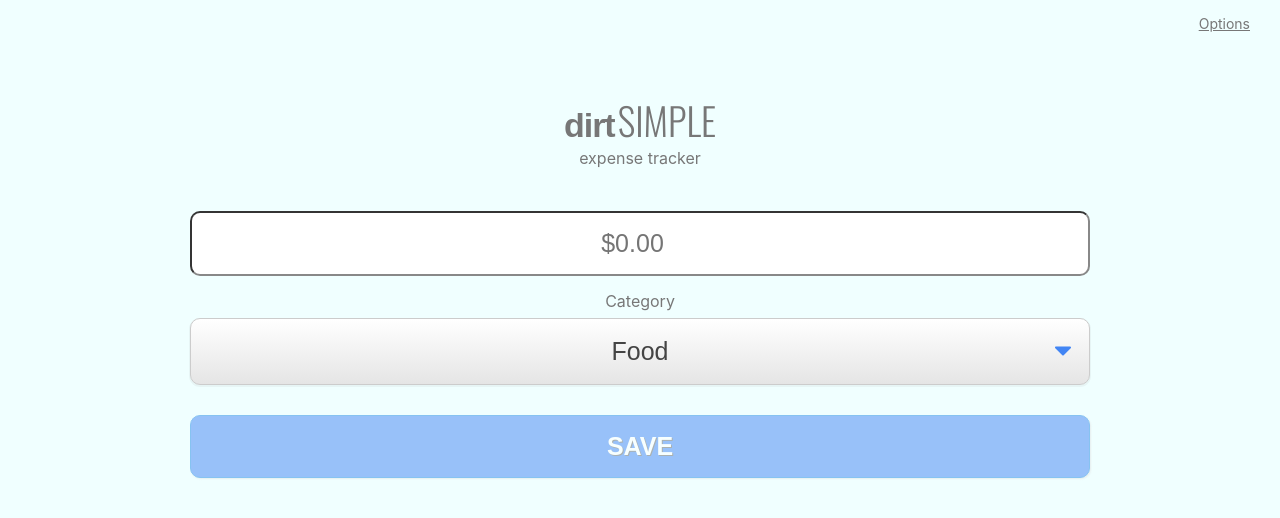
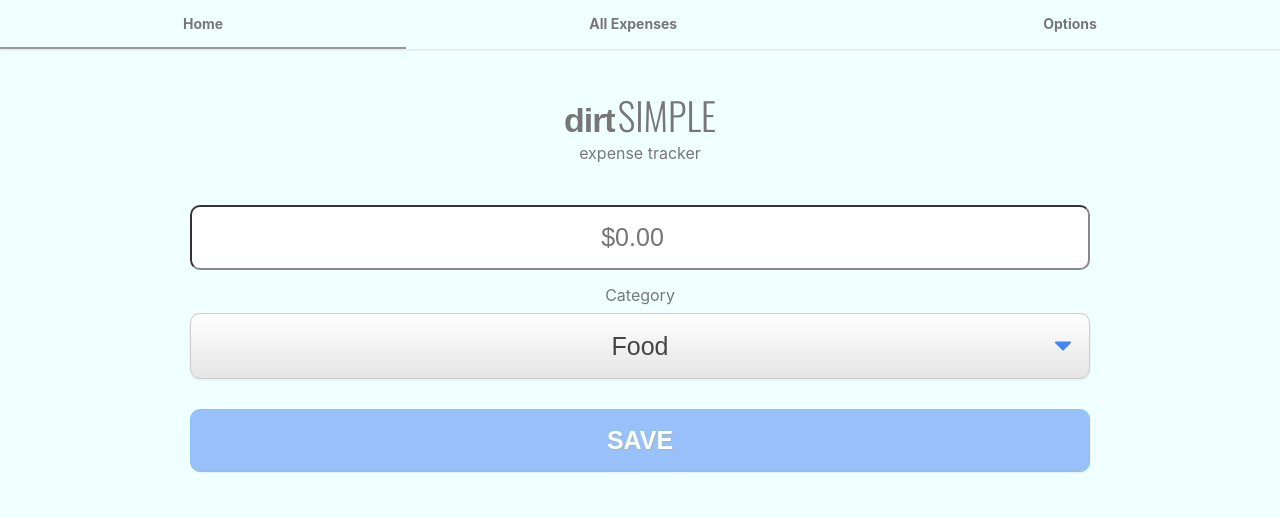
Before and after one commit to sahelgeson/dirtsimple-expensetracker, a React (Create React App) app: page / in a window 1280 px wide. Shown: the top 518 px of the page. Built offline with nearby package versions, Linux system fonts and the light colour scheme; a web font is replaced by a local one.

Commit message:
Implements top nav, various other bugfixes/tweaks

```diff
--- a/src/App.js
+++ b/src/App.js
@@ -1,10 +1,10 @@
-import React, { Component, Fragment} from "react";
+import React, { Component } from "react";
 import './css/App.scss';
 import Home from "./Home.jsx";
 import History from "./History/History.jsx";
 import ScrollToTop from "./helpers/ScrollToTop.jsx";
 import Options from "./Options/Options.jsx";
-import { Route, Link } from "react-router-dom";
+import { Route, NavLink } from "react-router-dom";
 import DefaultCategories from "./DefaultCategories.js";
 
 class App extends Component{
@@ -62,42 +62,68 @@ class App extends Component{
 
     return (
       <div>
-        <Link to="/options"
-          className="text-right block gray-777 font-14 phl mtm"
+        <nav className="main-nav mbm">
+          <ul className="flex">
+            <li className="flex__1 main-nav__item">
+              <NavLink exact to="/"
+                className="main-nav__link pvm"
+                data-qa="app-home-link"
+              >
+                Home
+              </NavLink>
+            </li>
+            <li className="flex__1 main-nav__item">
+              <NavLink exact to="/history"
+                className="main-nav__link pvm"
+                data-qa="app-home-link"
+              >
+                All Expenses
+              </NavLink>
+            </li>
+            <li className="flex__1 main-nav__item">
+              <NavLink exact to="/options"
+                className="main-nav__link pvm"
                 data-qa="app-options-link"
               >
                 Options
-        </Link>
-        <Route
-          exact path="/options"
-          render={(props) =>
-            <Options {...props}
-              allExpenses={allExpenses}
-              categories={categories}
-              handleHoistedExpensesChange={this.handleHoistedExpensesChange}
-              handleHoistedCategoriesChange={this.handleHoistedCategoriesChange}
-            />}
-        />
+              </NavLink>
+            </li>
+          </ul>
+        </nav>
         <Route
           exact path="/"
           render={(props) =>
+            <div className="history-page">
               <Home {...props}
                 allExpenses={allExpenses}
                 categories={categories}
                 handleHoistedExpensesChange={this.handleHoistedExpensesChange}
-            />}
+              />
+            </div>}
         />
         <Route
           exact path="/history"
           render={(props) =>
-            <Fragment>
+            <div className="history">
               <ScrollToTop />
               <History {...props}
                 allExpenses={allExpenses}
                 categories={categories}
                 handleHoistedExpensesChange={this.handleHoistedExpensesChange}
               />
-            </Fragment>}
+            </div>}
+        />
+        <Route
+          exact path="/options"
+          render={(props) =>
+            <div className="options-page">
+              <Options {...props}
+                allExpenses={allExpenses}
+                categories={categories}
+                handleHoistedExpensesChange={this.handleHoistedExpensesChange}
+                handleHoistedCategoriesChange={this.handleHoistedCategoriesChange}
+              />
+            </div>}
         />
       </div>
     );
--- a/src/History/History.jsx
+++ b/src/History/History.jsx
@@ -44,9 +44,6 @@ class History extends Component{
 
     return(
       <div className="container margin-0-auto phs">
-        <div className="text-center gray-777 mtm mbs">
-          All Expenses
-        </div>
         {(!allExpenses.length)
           ? <div className="text-center">No expenses entered yet</div>
           : <div className="ftable font-16">
--- a/src/Home.jsx
+++ b/src/Home.jsx
@@ -45,7 +45,7 @@ class Home extends Component{
     return (
       <div className="container margin-0-auto phl">
         <h1
-          className="font-24 text-center gray-777 mtl ptl"
+          className="font-24 text-center gray-777 mtl pts"
         >
           <span className="logo-dirt">dirt</span>
           <span className="logo-simple">simple</span>
--- a/src/Options/Options.jsx
+++ b/src/Options/Options.jsx
@@ -20,12 +20,9 @@ class Options extends Component{
   render(){
     return(
       <div className="container margin-0-auto phl">
-        <h1 className="text-center gray-777 mtm mbs">
-          Options
-        </h1>
 
         {/* TODO: make this toggle the edit categories options below */}
-        <h2 className="mtm mbs">
+        <h2 className="mtl">
             Edit Categories:
         </h2>
         <OptionsAddCategory
--- a/src/Options/OptionsRenameCategory.jsx
+++ b/src/Options/OptionsRenameCategory.jsx
@@ -54,7 +54,7 @@ class OptionsRenameCategory extends Component{
   }
 
   handleRenameCategoryNewChange(event) {
-    this.setState({renamedCategoryNew: event.target.value,});
+    this.setState({renamedCategoryNew: event.target.value});
   }
 
   handleRenameSubmit(event, dupeOkayedFlag = false) {
@@ -183,7 +183,7 @@ class OptionsRenameCategory extends Component{
               contentLabel="Duplication Modal"
             >
               <div>Warning: the new category name already exists. Any expenses with the original category name
-                "{this.state.deletedCategory}" will have their category renamed to "{this.state.renamedCategory}"
+                "{this.state.renamedCategoryOriginal}" will have their category renamed to "{this.state.renamedCategoryNew}"
                 and combined with that category. This can't be undone.</div>
               <div className="pvl">
                 <button
--- a/src/css/App.scss
+++ b/src/css/App.scss
@@ -1,6 +1,7 @@
 @import '_reset.scss';
 @import '_visibility.scss';
 @import '_layout.scss';
+@import '_flexbox.scss';
 @import '_buttons.scss';
 @import '_forms.scss';
 @import '_type.scss';
@@ -8,6 +9,12 @@
 @import '_dividers.scss';
 @import '_links.scss';
 @import '_spacing.scss';
+@import '_main-nav.scss';
+
+
+// TODO ^ review above, should be in alphabetical order unless there's
+// some specificity requirements that require imports to be in a certain order
+// (and that should NOT be the case)
 
 body {
   background: #f0ffff;
--- a/src/css/_colors.scss
+++ b/src/css/_colors.scss
@@ -4,5 +4,5 @@
 .gray-border {
   border-color: #888;
 }
-
+.white { color: white; }
 .bg-white { background: white; }
--- /dev/null
+++ b/src/css/_flexbox.scss
@@ -0,0 +1,8 @@
+/* Flexbox classes */
+
+.flex {
+    display: flex;
+}
+.flex__1 {
+  flex: 1 1 auto;
+}
--- /dev/null
+++ b/src/css/_main-nav.scss
@@ -0,0 +1,18 @@
+/* Flexbox classes */
+
+.main-nav {
+  box-shadow: 1px 1px 2px #dddddd;
+  .main-nav__item {
+    text-align: center;
+  }
+  .main-nav__link {
+    display: block;
+    font-size: 14px;
+    color: #777;
+    font-weight: bold;
+    text-decoration: none;
+    &.active {
+      border-bottom: 2px solid #999;
+    }
+  }
+}
--- a/src/css/_reset.scss
+++ b/src/css/_reset.scss
@@ -10,6 +10,16 @@ html {
 h1, h2, h3 {
   font-size: inherit;
   font-weight: normal;
+}
+
+ul, ol {
+  list-style: none;
+  padding: 0;
+  margin: 0;
+}
+
+a {
+  text-decoration: none;
 }
 
 table,
```
Lines whose indentation alone changed are shown as unchanged.
